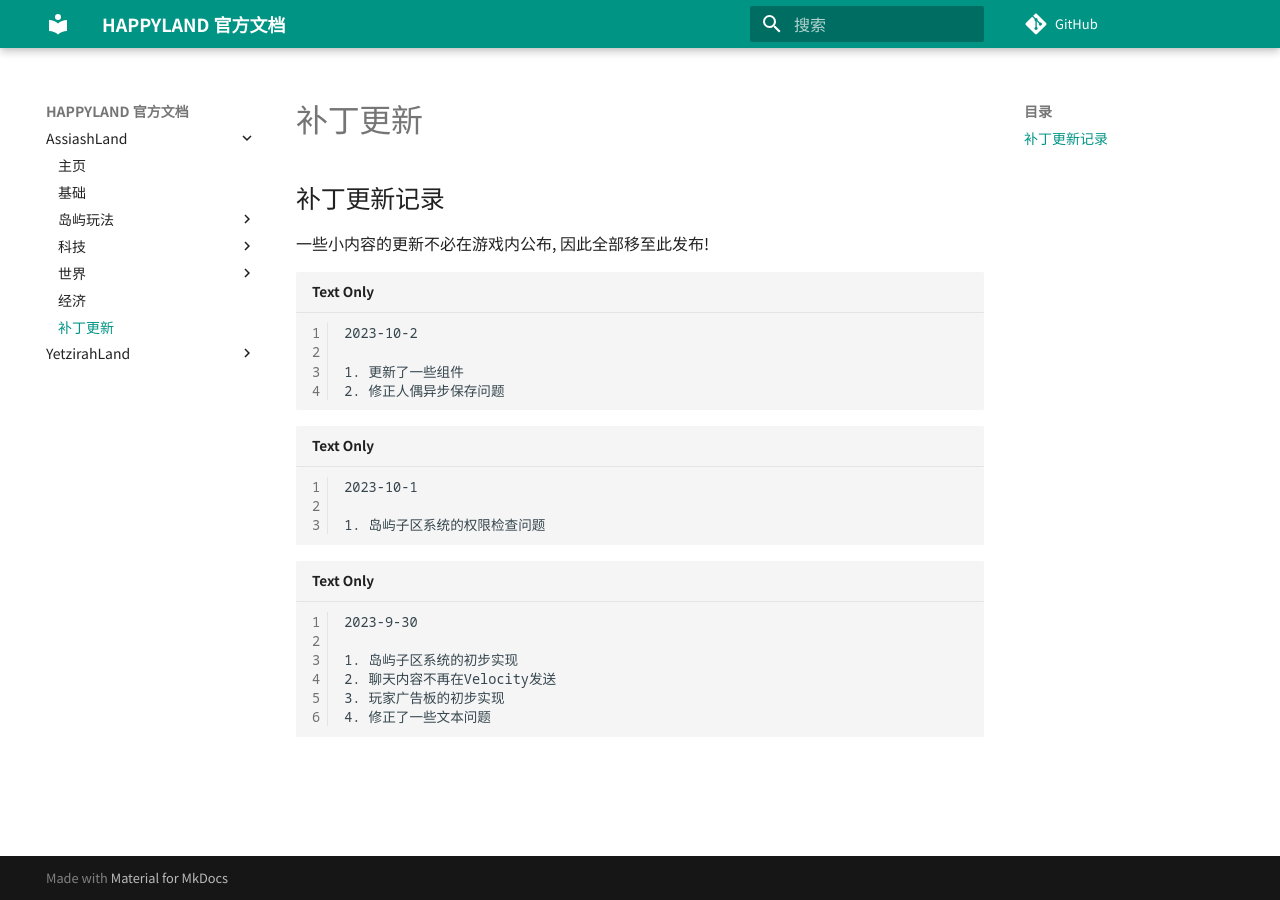
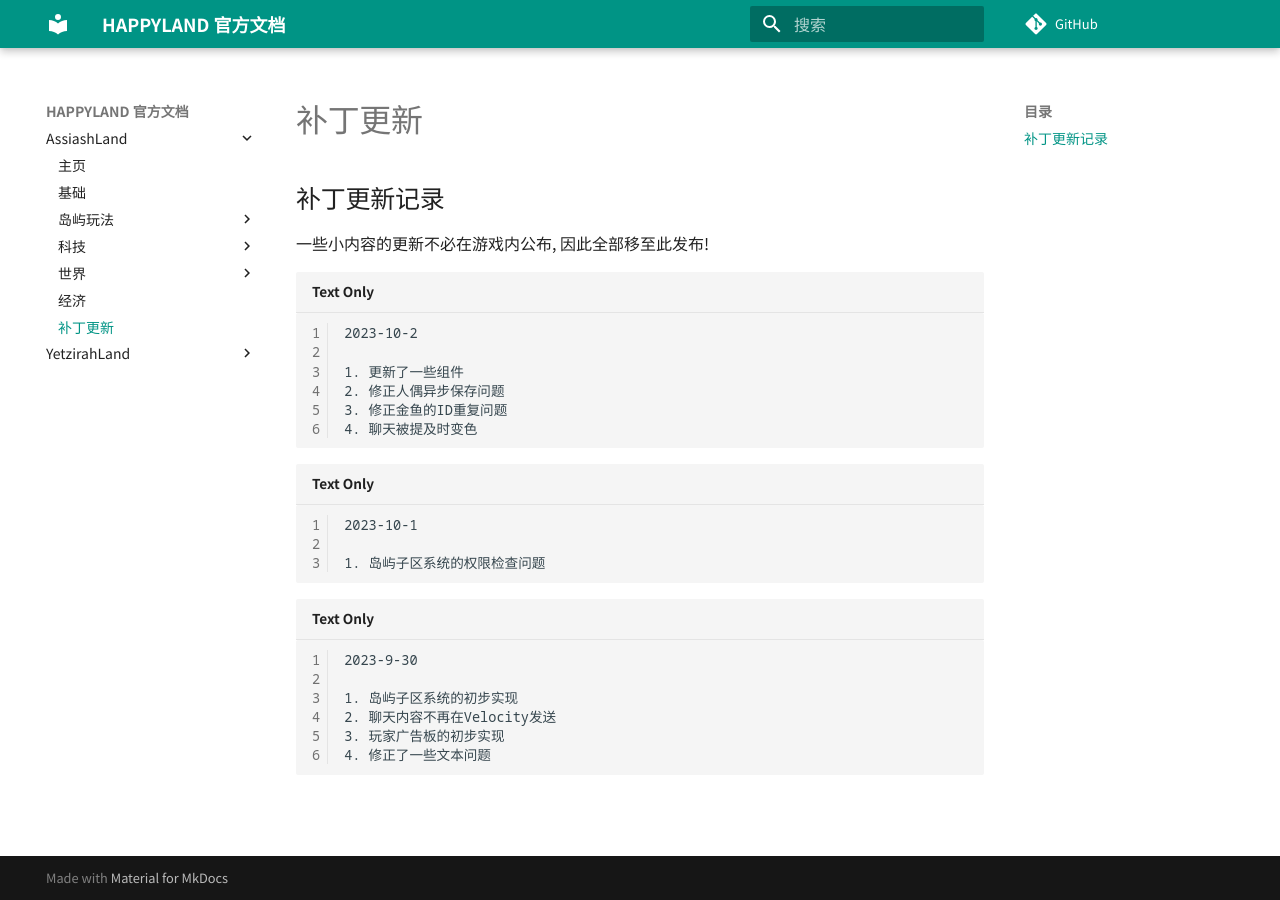
Before and after one commit to HAPPYLAND-Dev/assiah-docs, an MkDocs documentation site: the page built from docs/assiash/patches/index.md, in a window 1280 px wide. Built offline with MkDocs 1.6.1 and Material for MkDocs 9.7.7, drawn with Linux system fonts in a browser that asks for light colours; comment, search, counter and statistics services are not loaded.

Commit message:
补丁更新

````diff
--- a/docs/assiash/patches/index.md
+++ b/docs/assiash/patches/index.md
@@ -7,6 +7,8 @@
 
 1. 更新了一些组件
 2. 修正人偶异步保存问题
+3. 修正金鱼的ID重复问题
+4. 聊天被提及时变色
 ```
 
 ```
````
